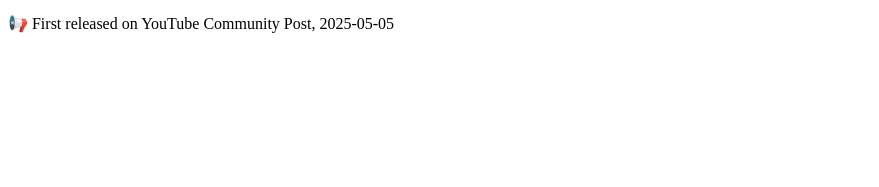
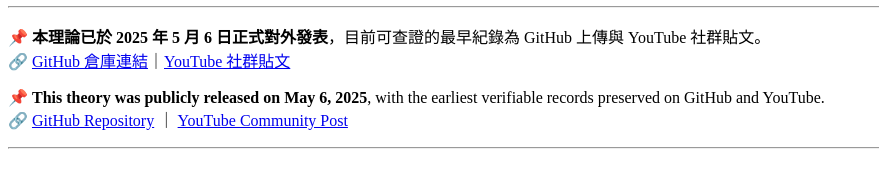
Before and after one commit to Cheng-Chun-Yen/prone-sleep-theory, a plain HTML site: page index.html in a window 1280 px wide. Shown: the part 445-632 px from the top of the page, without its empty margins (0-879 px from the left). Drawn offline with Linux system fonts and the light colour scheme.

Commit message:
Update index.html

```diff
--- a/index.html
+++ b/index.html
@@ -12,11 +12,23 @@
     📄 <a href="Prone_Sleep_Theory_Whitepaper_EN_Complete.pdf" target="_blank">Download English Whitepaper PDF</a>
   </p>
 
-  <!-- 插入封面圖片，可點擊連到 YouTube 社群貼文 -->
+  <!-- 封面圖片，點擊可跳轉至 YouTube 貼文 -->
   <a href="https://www.youtube.com/post/UgkxDPTSrkQarvdK6c4fyMQ6gcGzSt_S_ctu" target="_blank">
     <img src="sleep.png" alt="Prone sleeping infant" style="max-width: 100%; height: auto;">
   </a>
 
-  <p>📢 First released on YouTube Community Post, 2025‑05‑05</p>
+  <hr>
+
+  <p>
+    📌 <strong>本理論已於 2025 年 5 月 6 日正式對外發表</strong>，目前可查證的最早紀錄為 GitHub 上傳與 YouTube 社群貼文。<br>
+    🔗 <a href="https://github.com/YenChengChun/prone-sleep-theory" target="_blank">GitHub 倉庫連結</a>｜<a href="https://www.youtube.com/post/UgkxDPTSrkQarvdK6c4fyMQ6gcGzSt_S_ctu" target="_blank">YouTube 社群貼文</a>
+  </p>
+
+  <p>
+    📌 <strong>This theory was publicly released on May 6, 2025</strong>, with the earliest verifiable records preserved on GitHub and YouTube. <br>
+    🔗 <a href="https://github.com/YenChengChun/prone-sleep-theory" target="_blank">GitHub Repository</a> ｜ <a href="https://www.youtube.com/post/UgkxDPTSrkQarvdK6c4fyMQ6gcGzSt_S_ctu" target="_blank">YouTube Community Post</a>
+  </p>
+
+  <hr>
 </body>
 </html>
```
